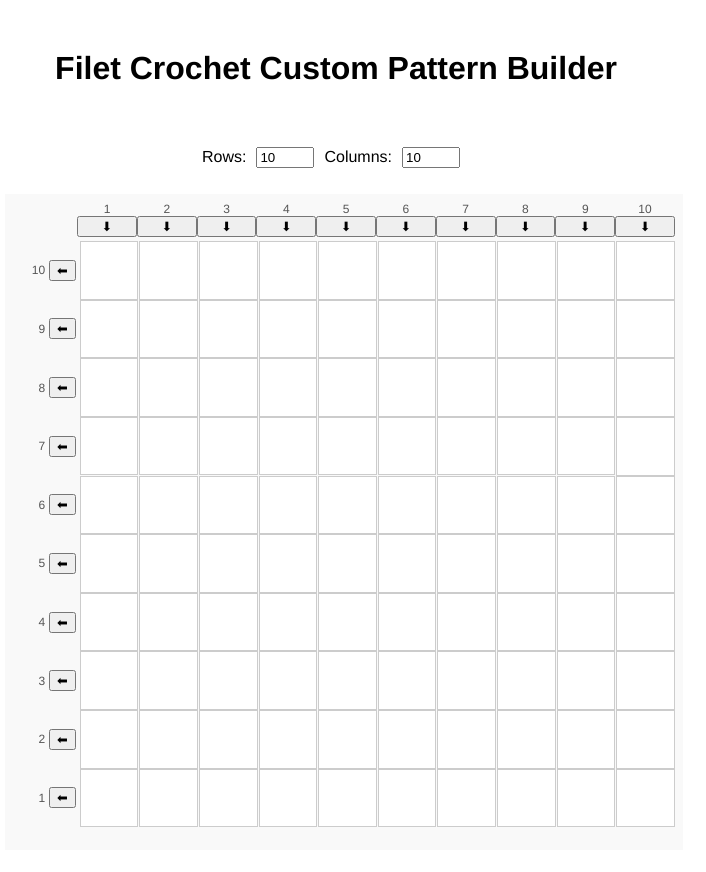
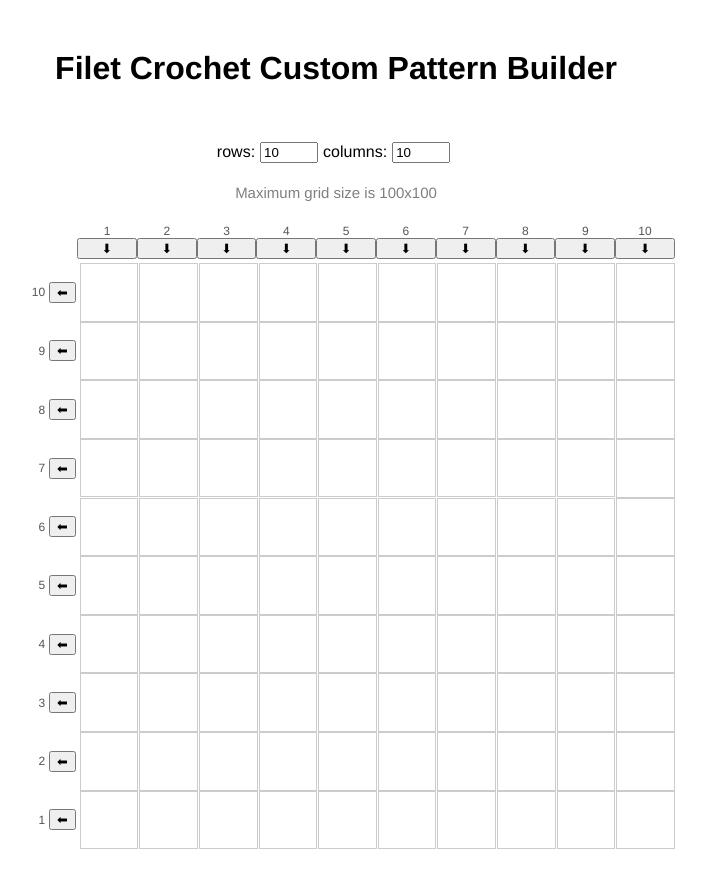
Before and after one commit to samanthacabrera/filet-crochet-pattern-builder, a React (Vite) app: page / in a window 1280 px wide. Shown: the whole page, without its empty margins (304-1010 px from the left). Before the commit the page ends 850 px from the top, so only its background shows below. Built offline with nearby package versions, Linux system fonts and the light colour scheme.

Commit message:
enforce max 100x100 grid

```diff
--- a/src/App.css
+++ b/src/App.css
@@ -11,17 +11,17 @@ h1 {
   margin: 50px;
 }
 
-.inputs {
-  margin: 25px;
+input[type="number"] {
+  width: 50px;
+  margin: 5px;
+}
+
+input[type="number"]::-webkit-inner-spin-button,
+input[type="number"]::-webkit-outer-spin-button {
+  -webkit-appearance: none;
+  margin: 0;
 }
 
 input[type="number"] {
-  width: 50px;
-  margin: 10px;
+  -moz-appearance: textfield;
 }
-
-.pixel-grid {
-  align-self: center;
-  text-align: justify;
-  font-size: 20px;
-}
--- a/src/App.jsx
+++ b/src/App.jsx
@@ -1,18 +1,33 @@
 import { useState } from "react";
 
 function App() {
-  const [rows, setRows] = useState(10);
-  const [cols, setCols] = useState(10);
-  const [grid, setGrid] = useState(createGrid(10, 10));
-
   function createGrid(rows, cols) {
   return Array.from({ length: rows }, () => Array(cols).fill(0));
   }
 
-  // update grid whenever rows/cols change
-  const handleResize = (newRows, newCols) => {
-    setRows(newRows);
-    setCols(newCols);
+  const [rows, setRows] = useState("10");
+  const [cols, setCols] = useState("10");
+  const [grid, setGrid] = useState(createGrid(10, 10));
+  const [error, setError] = useState("");
+
+  const handleResize = (newRowsStr, newColsStr) => {
+    const newRows = parseInt(newRowsStr, 10);
+    const newCols = parseInt(newColsStr, 10);
+
+    if (!newRows || !newCols) {
+      setRows(newRowsStr);
+      setCols(newColsStr);
+      return;
+    }
+
+    if (newRows > 100 || newCols > 100) {
+      setError("Error: Maximum grid size is 100x100.");
+      return;
+    }
+
+    setError("");
+    setRows(newRowsStr);
+    setCols(newColsStr);
     setGrid(createGrid(newRows, newCols));
   };
 
@@ -48,25 +63,35 @@ function App() {
 
       <div className="inputs" style={{ marginBottom: "1rem" }}>
         <label>
-          Rows:
+        rows:
         <input
           type="number"
           value={rows}
           min={1}
-            max={50}
-            onChange={(e) => handleResize(Number(e.target.value), cols)}
+          max={100}
+          onChange={(e) => handleResize(e.target.value, cols)}
         />
         </label>
         <label>
-          Columns:
+        columns:
         <input
           type="number"
           value={cols}
           min={1}
-            max={50}
-            onChange={(e) => handleResize(rows, Number(e.target.value))}
+          max={100}
+          onChange={(e) => handleResize(rows, e.target.value)}
         />
         </label>
+      </div>
+
+      {error && (
+        <div style={{ color: "red", marginBottom: "1rem" }}>
+          {error}
+        </div>
+      )}
+
+      <div style={{ opacity: "50%", fontSize: "15px" }}>
+        <p>Maximum grid size is 100x100</p>
       </div>
 
       <div
@@ -75,7 +100,6 @@ function App() {
           maxWidth: "100vw",
           height: "80vh",
           overflow: "auto",
-          background: "#f9f9f9",
           padding: "0.5rem",
         }}
       >
@@ -104,7 +128,9 @@ function App() {
         </div>
 
         {/* col toggle */}
-        <div style={{ display: "flex", marginLeft: "4rem", marginBottom: "4px" }}>
+        <div
+          style={{ display: "flex", marginLeft: "4rem", marginBottom: "4px" }}
+        >
           <div
             style={{
               display: "grid",
```
Lines whose indentation alone changed are shown as unchanged.
